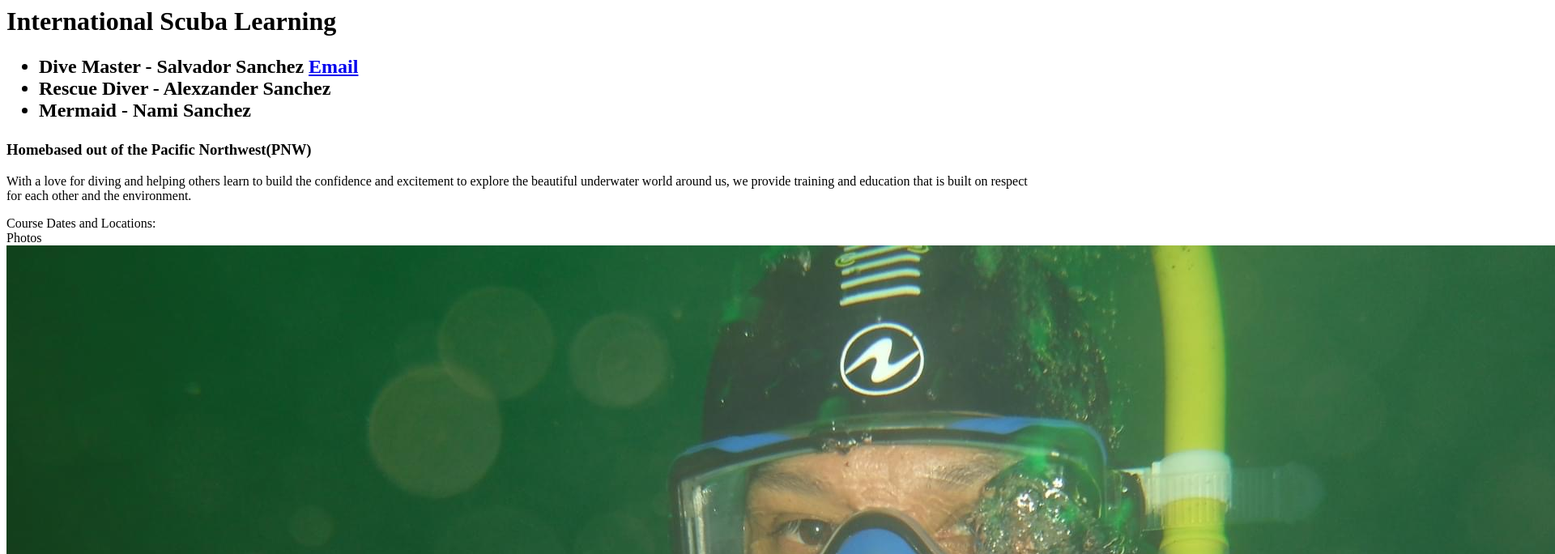
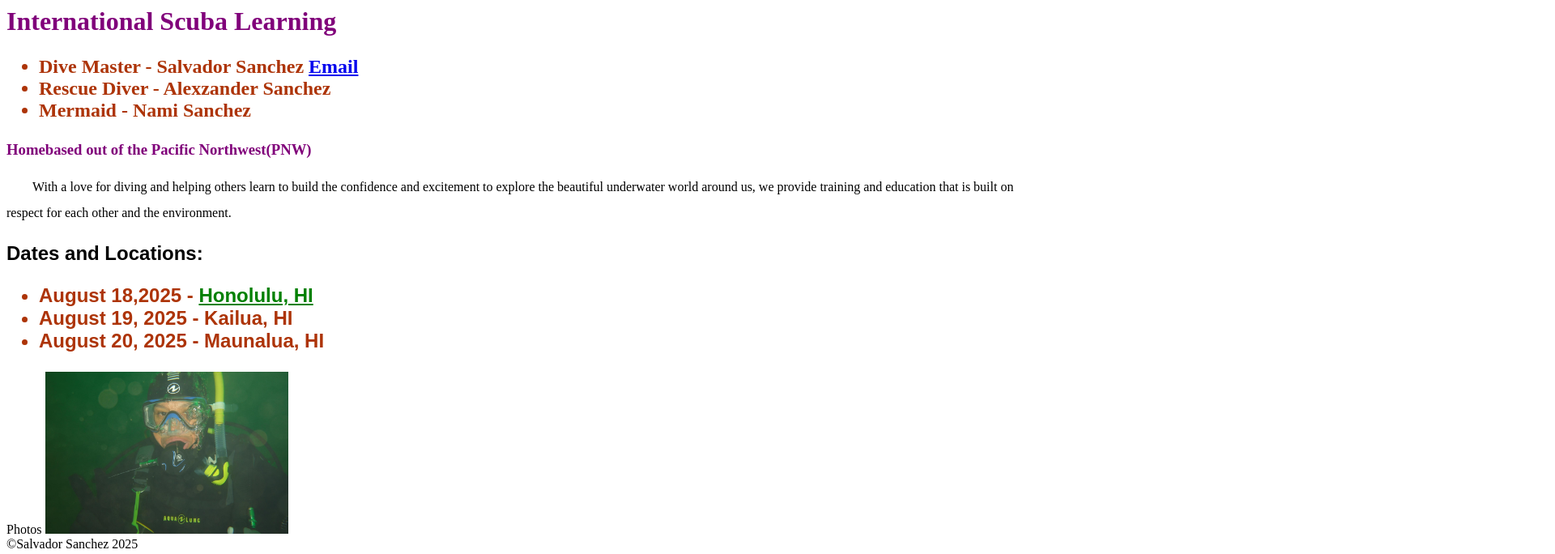
Before and after one commit to ScubaSanc/my-website, a plain HTML site: page index.html in a window 1280 px wide. Shown: the top 684 px of the page at 81% size, 1920 px wide, since content can reach past the window. Drawn offline with Linux system fonts and the light colour scheme.

Commit message:
Module 4 assignment

```diff
--- a/index.html
+++ b/index.html
@@ -6,19 +6,20 @@
     <meta name="description"
         content="Scuba training, certification and education tought in the United States and many other countries around the world.">
     <title>International Scuba Learning</title>
+    <link rel="stylesheet" href="styles.css">
 </head>
 
 <body>
     <header><!--these are the headings for my webpage-->
-        <h1>International Scuba Learning</h1>
-        <h2>
+        <h1 class="first_text">International Scuba Learning</h1>
+        <h2 class="first_text">
             <ul><!--This is a unordered list of our team members and how to reach them-->
                 <li>Dive Master - Salvador Sanchez <a href="mailto:salvadorsanchez@student.olympic.edu">Email</a> </li>
                 <li>Rescue Diver - Alexzander Sanchez</li>
                 <li>Mermaid - Nami Sanchez</li>
             </ul>
         </h2>
-        <h3>Homebased out of the Pacific Northwest(PNW)</h3>
+        <h3 class="first_text">Homebased out of the Pacific Northwest(PNW)</h3>
 
     </header>
     <main>
@@ -26,11 +27,20 @@
             beautiful underwater world around us, we provide training and education that is built on respect for each
             other and the environment.</p>
         <section>
-            Course Dates and Locations:
+            <h2 class="git_header"> Dates and Locations:
+                <ul>
+                    <li>August 18,2025 - <a
+                            href="https://www.bing.com/maps?pglt=2211&q=honolulu%2C+hi%5C&cvid=263cab3f92d348d0bed061c33eee02a0&gs_lcrp=EgRlZGdlKgYIABBFGDkyBggAEEUYOTIGCAEQABhAMgYIAhAAGEAyBggDEAAYQDIGCAQQABhAMgYIBRAAGEAyBggGEAAYQDIGCAcQABhAMgYICBAAGEAyCAgJEOkHGPxV0gEINDIyNmowajGoAgCwAgA&FORM=ANNAB1&PC=HCTS"
+                            </li>Honolulu, HI</a>
+                    <li>August 19, 2025 - Kailua, HI</li>
+                    <li>August 20, 2025 - Maunalua, HI</li>
+                </ul>
+            </h2>
         </section>
         <section>
             Photos<!--Photos of our adventures.  This will expand as we do-->
-            <img src="images/Scuba_Sal_Mask.JPG" alt="a scuba diver facing you underwater with bubbles, wearing a blue rimmed mask and Aqua Lung drysuit" >
+            <img src="images/Scuba_Sal_Mask.JPG"
+                alt="a scuba diver facing you underwater with bubbles, wearing a blue rimmed mask and Aqua Lung drysuit">
 
         </section>
         <footer>&copy;Salvador Sanchez 2025</footer>
--- a/styles.css
+++ b/styles.css
@@ -0,0 +1,47 @@
+/*this is a TYPE selector*/
+/* *{
+    Color: rgb(7, 78, 7); */
+
+/*RGBA will make the text have a % of transparency*/
+
+/*this is a RELATIONAL SELECTOR. ...*/
+section img{
+    block-size: 200px
+}
+
+/*Uses at least 2 properties to style fonts*/
+
+/*Specifies color using RGB or hexcode in any CSS style rules that specify color*/
+ul{
+color: #ad3408;
+}
+
+/*this is a COMBINATION SELECTOR. ...*/
+h2.git_header{
+font-family: Arial, Helvetica, sans-serif;
+
+}
+
+/*this is a RELATIVE UNITS OF MEASUREMENT in ALL CSS Style*/
+p {
+font-size: 100%;
+text-indent: 2em;
+line-height: 2em;
+}
+
+/*this is a ID selector.  Must be specific to ONLY ONE element on the page*/
+#git_header {
+    color: #ad3408
+}
+
+
+/*this is a CLASS selector can be added to multiple areas of the page at one time*/
+.first_text {
+color: rgb(128, 0, 122)
+}
+
+
+/*this is a ATTRIBUTE or PSEUDO-CLASS or a PSEUDO-ELEMENT*/
+main section h2 ul li
+    a:link {color:#008000}
+    a:hover, a:focus {color:aqua}
```
